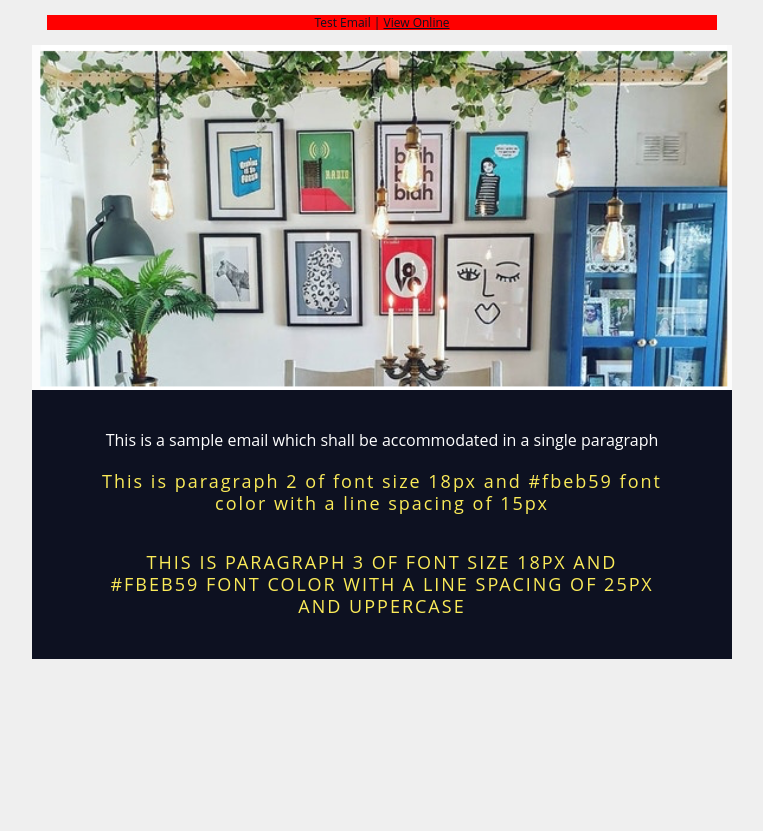
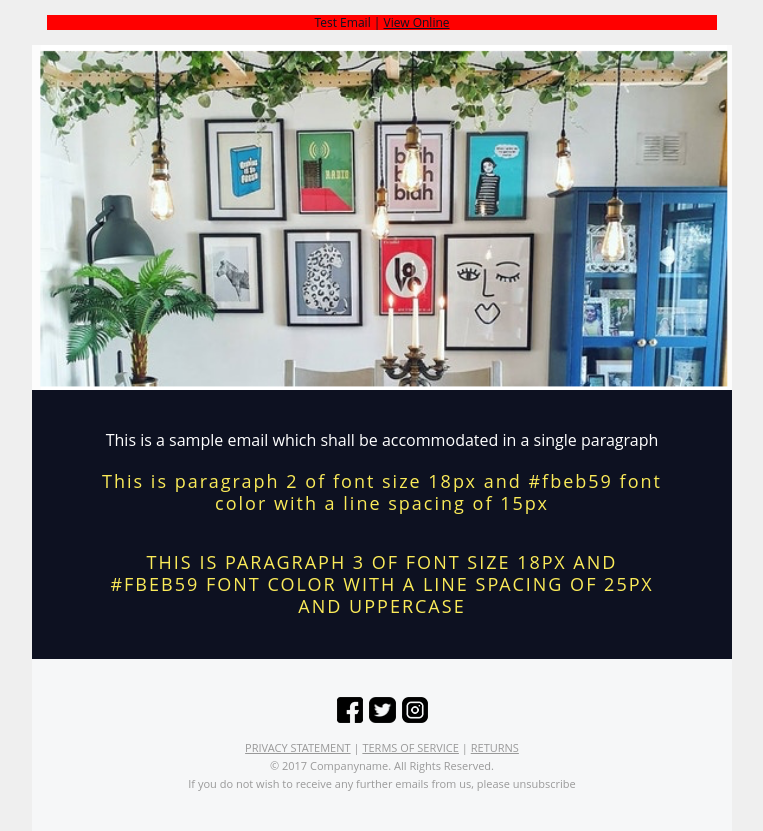
Before and after one commit to LucieOldSoul/mailfromscratch, a plain HTML site: page index.html in a window 1280 px wide. Shown: the whole page, without its empty margins (258-1021 px from the left). Before the commit the page ends 800 px from the top, so only its background shows below. Drawn offline with Linux system fonts and the light colour scheme.

Commit message:
ajout icones

```diff
--- a/index.html
+++ b/index.html
@@ -123,7 +123,7 @@
         <!--Nouvelle ligne-->
         <tr>
             <td valign="top" align="center" bgcolor="#0d1121" style="padding:35px 70px 30px;" class="em_padd">
-        <!--Table bloc 1 corps de mail-->
+                <!--Table bloc 1 corps de mail-->
                 <table align="center" width="100%" border="0" cellspacing="0" cellpadding="0">
                     <tr>
                         <td align="center" valign="top"
@@ -151,13 +151,55 @@
                             Uppercase</td>
                     </tr>
                 </table>
-        <!--Fin table bloc 1 corps de mail-->
+                <!--Fin table bloc 1 corps de mail-->
+            </td>
+        </tr>
+        <!--Nouvelle ligne-->
+        <tr>
+            <td valign="top" align="center" bgcolor="#f6f7f8" style="padding:38px 30px;" class="em_padd">
+            <!--Ouverture table footer-->
+                <table align="center" width="100%" border="0" cellspacing="0" cellpadding="0">
+                    <tr>
+                        <td valign="top" align="center" style="padding-bottom:16px;">
+                            <table align="center" border="0" cellspacing="0" cellpadding="0">
+                                <tr>
+                                    <td valign="top" align="center"><a href="#" target="_blank"
+                                            style="text-decoration:none;"><img src="images/fb.png" alt="fb"
+                                                style="display:block; font-family:Arial, sans-serif; font-size:14px; line-height:14px; color:#ffffff; max-width:26px;"
+                                                border="0" width="26" height="26" /></a></td>
+                                    <td width="6" style="width:6px;">&nbsp;</td>
+                                    <td valign="top" align="center"><a href="#" target="_blank"
+                                            style="text-decoration:none;"><img src="images/tw.png" alt="tw"
+                                                style="display:block; font-family:Arial, sans-serif; font-size:14px; line-height:14px; color:#ffffff; max-width:27px;"
+                                                border="0" width="27" height="26" /></a></td>
+                                    <td width="6" style="width:6px;">&nbsp;</td>
+                                    <td valign="top" align="center"><a href="#" target="_blank"
+                                            style="text-decoration:none;"><img src="images/ig.png" alt="yt"
+                                                style="display:block; font-family:Arial, sans-serif; font-size:14px; line-height:14px; color:#ffffff; max-width:26px;"
+                                                border="0" width="26" height="26" /></a></td>
+                                </tr>
+                            </table>
+                        </td>
+                    </tr>
+                    <tr>
+                        <td align="center" valign="top"
+                            style="font-family:'Open Sans', Arial, sans-serif; font-size:11px; line-height:18px; color:#999999;">
+                            <a href="#" target="_blank" style="color:#999999; text-decoration:underline;">PRIVACY
+                                STATEMENT</a> | <a href="#" target="_blank"
+                                style="color:#999999; text-decoration:underline;">TERMS OF SERVICE</a> | <a href="#"
+                                target="_blank" style="color:#999999; text-decoration:underline;">RETURNS</a><br />
+                            &copy; 2017 Companyname. All Rights Reserved.<br />
+                            If you do not wish to receive any further emails from us, please <a href="#" target="_blank"
+                                style="text-decoration:none; color:#999999;">unsubscribe</a></td>
+                    </tr>
+                </table>
+            <!--Fermeture table footer-->
             </td>
         </tr>
 
+    <!--Ajout espacement bas de page Gmail-->
 
-
-
+        <div class="em_hide" style="white-space: nowrap; display: none; font-size:0px; line-height:0px;">&nbsp; &nbsp; &nbsp; &nbsp; &nbsp; &nbsp; &nbsp; &nbsp; &nbsp; &nbsp; &nbsp; &nbsp; &nbsp; &nbsp;</div>
 
 
 
```
Also changed, not shown: images/fb.png (added), images/ig.png (added), images/tw.png (added), 1 other file.
